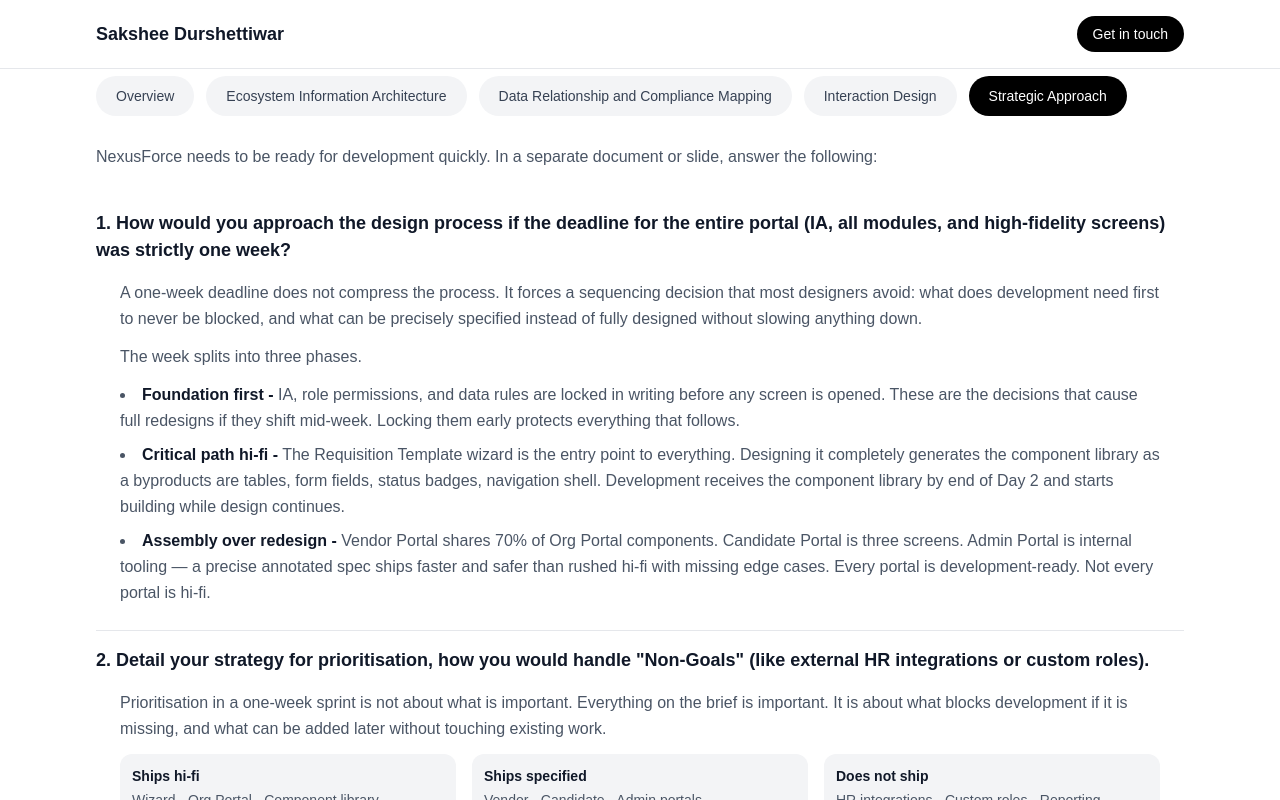
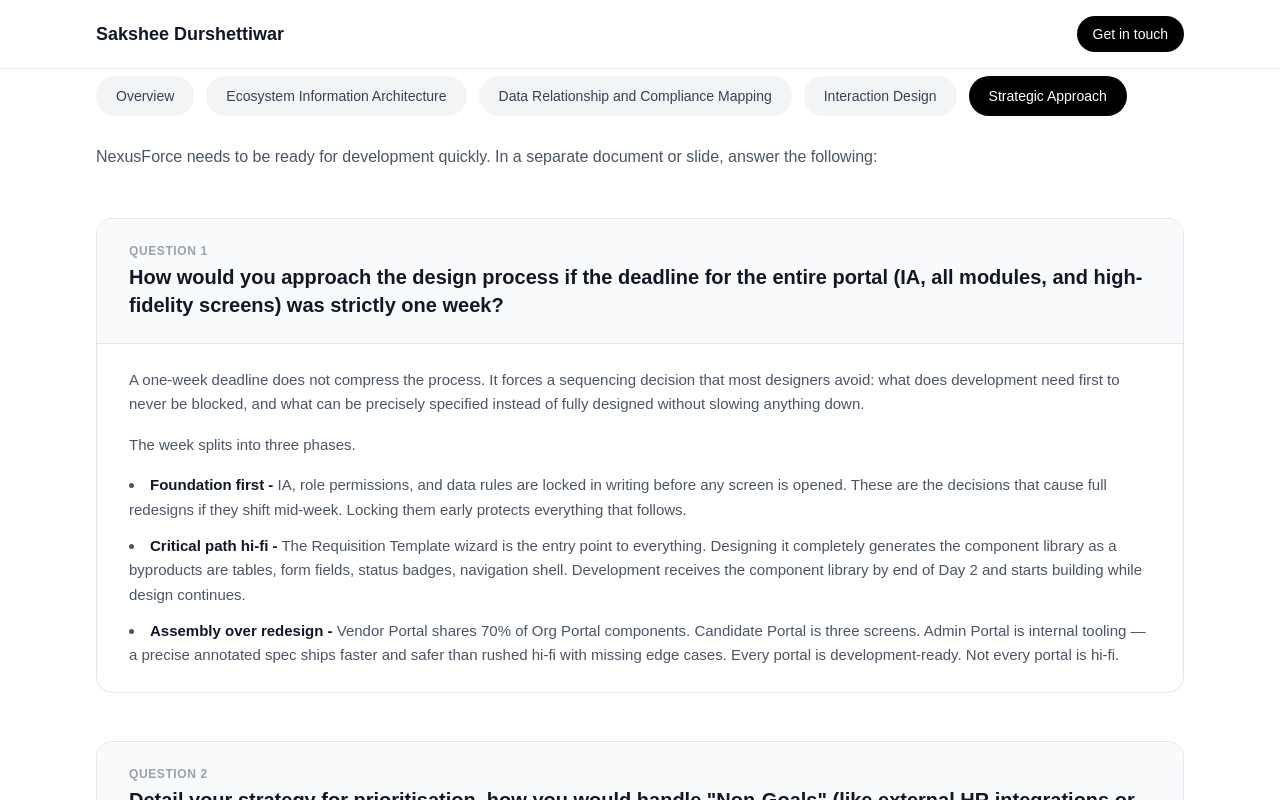
Before and after one commit to saksheedurshettiwar/Heizen, a Next.js app: page / in a window 1280 px wide. Both pictures are taken after a click on the button "Strategic Approach". Shown: the part 320-1120 px from the top of the page. Built offline with nearby package versions, Linux system fonts and the light colour scheme.

Commit message:
Redesign Strategic Approach tab with card-based layout for readability

```diff
--- a/app/page.tsx
+++ b/app/page.tsx
@@ -572,31 +572,43 @@ export default function AccessIQCaseStudy() {
                 <p className="text-gray-600 leading-relaxed mb-6">
                   NexusForce needs to be ready for development quickly. In a separate document or slide, answer the following:
                 </p>
-                <div className="space-y-0">
-                  <h3 className="text-[18px] font-semibold text-gray-900 py-4">1. How would you approach the design process if the deadline for the entire portal (IA, all modules, and high-fidelity screens) was strictly one week?</h3>
-                  <div className="px-6 pb-6 text-gray-600 leading-relaxed space-y-3">
+              </div>
+
+              {/* Q1 */}
+              <div className="border border-gray-200 rounded-2xl overflow-hidden">
+                <div className="px-6 md:px-8 py-6 bg-gray-50 border-b border-gray-200">
+                  <p className="text-xs font-semibold uppercase tracking-wider text-gray-400 mb-1">Question 1</p>
+                  <h3 className="text-xl font-semibold text-gray-900">How would you approach the design process if the deadline for the entire portal (IA, all modules, and high-fidelity screens) was strictly one week?</h3>
+                </div>
+                <div className="px-6 md:px-8 py-6 text-[15px] text-gray-600 leading-relaxed space-y-4">
                   <p>A one-week deadline does not compress the process. It forces a sequencing decision that most designers avoid: what does development need first to never be blocked, and what can be precisely specified instead of fully designed without slowing anything down.</p>
                   <p>The week splits into three phases.</p>
-                    <ul className="space-y-2 mt-3 list-disc list-inside text-gray-600 leading-relaxed">
+                  <ul className="space-y-3 mt-4 list-disc list-inside">
                     <li><span className="font-semibold text-gray-900">Foundation first -</span> IA, role permissions, and data rules are locked in writing before any screen is opened. These are the decisions that cause full redesigns if they shift mid-week. Locking them early protects everything that follows.</li>
                     <li><span className="font-semibold text-gray-900">Critical path hi-fi -</span> The Requisition Template wizard is the entry point to everything. Designing it completely generates the component library as a byproducts are tables, form fields, status badges, navigation shell. Development receives the component library by end of Day 2 and starts building while design continues.</li>
                     <li><span className="font-semibold text-gray-900">Assembly over redesign -</span> Vendor Portal shares 70% of Org Portal components. Candidate Portal is three screens. Admin Portal is internal tooling — a precise annotated spec ships faster and safer than rushed hi-fi with missing edge cases. Every portal is development-ready. Not every portal is hi-fi.</li>
                   </ul>
                 </div>
-                  <div className="h-px bg-gray-200"></div>
-                  <h3 className="text-[18px] font-semibold text-gray-900 py-4">2. Detail your strategy for prioritisation, how you would handle &quot;Non-Goals&quot; (like external HR integrations or custom roles).</h3>
-                  <div className="px-6 pb-6 text-gray-600 leading-relaxed space-y-3">
+              </div>
+
+              {/* Q2 */}
+              <div className="border border-gray-200 rounded-2xl overflow-hidden">
+                <div className="px-6 md:px-8 py-6 bg-gray-50 border-b border-gray-200">
+                  <p className="text-xs font-semibold uppercase tracking-wider text-gray-400 mb-1">Question 2</p>
+                  <h3 className="text-xl font-semibold text-gray-900">Detail your strategy for prioritisation, how you would handle &quot;Non-Goals&quot; (like external HR integrations or custom roles).</h3>
+                </div>
+                <div className="px-6 md:px-8 py-6 text-[15px] text-gray-600 leading-relaxed space-y-4">
                   <p>Prioritisation in a one-week sprint is not about what is important. Everything on the brief is important. It is about what blocks development if it is missing, and what can be added later without touching existing work.</p>
-                    <div className="grid grid-cols-3 gap-4 my-3 text-sm">
-                      <div className="p-3 bg-gray-100 rounded-xl">
+                  <div className="grid grid-cols-3 gap-4 my-4 text-sm">
+                    <div className="p-4 bg-gray-100 rounded-xl">
                       <p className="font-semibold text-gray-900 mb-1">Ships hi-fi</p>
                       <p className="text-gray-600">Wizard · Org Portal · Component library</p>
                     </div>
-                      <div className="p-3 bg-gray-100 rounded-xl">
+                    <div className="p-4 bg-gray-100 rounded-xl">
                       <p className="font-semibold text-gray-900 mb-1">Ships specified</p>
                       <p className="text-gray-600">Vendor · Candidate · Admin portals</p>
                     </div>
-                      <div className="p-3 bg-gray-100 rounded-xl">
+                    <div className="p-4 bg-gray-100 rounded-xl">
                       <p className="font-semibold text-gray-900 mb-1">Does not ship</p>
                       <p className="text-gray-600">HR integrations · Custom roles · Reporting</p>
                     </div>
@@ -604,41 +616,47 @@ export default function AccessIQCaseStudy() {
                   <p>The load-bearing decisions ship hi-fi without negotiation. The Requisition Template wizard, Org Portal core modules, the component library, IA documentation, data rules spec, and the automation trigger map. If any of these are wrong or missing, development builds on an unstable foundation.</p>
                   <p>Vendor, Candidate, and Admin portals ship fully specified and precisely annotated. Not every screen needs to be hi-fi for development to start building it correctly.</p>
                   <p>External HR integrations, custom role builder, full reporting, and invoice dispute handling are out of scope for Phase 1. But they are not ignored. Each gets a stub in the navigation with a Phase 2 label. If a nav item is absent now and added later, development touches navigation code twice. Stubbing it once costs 15 minutes and saves a future sprint.</p>
-                    <p>Non-goals are not failures. They are decisions. The difference between a designer who ran out of time and a designer who made a deliberate call is documentation. Every non-goal is named, reasoned, and written into the handoff before delivery.</p>
+                  <p className="font-medium text-gray-900 mt-4">Non-goals are not failures. They are decisions. The difference between a designer who ran out of time and a designer who made a deliberate call is documentation. Every non-goal is named, reasoned, and written into the handoff before delivery.</p>
                 </div>
-                  <div className="h-px bg-gray-200"></div>
-                  <h3 className="text-[18px] font-semibold text-gray-900 py-4">3. How you would ensure that &quot;Non-Negotiable Automations&quot; (like automatic placement creation upon offer acceptance) are clearly accounted for in the UI.</h3>
-                  <div className="px-6 pb-6 text-gray-600 leading-relaxed space-y-3">
+              </div>
+
+              {/* Q3 */}
+              <div className="border border-gray-200 rounded-2xl overflow-hidden">
+                <div className="px-6 md:px-8 py-6 bg-gray-50 border-b border-gray-200">
+                  <p className="text-xs font-semibold uppercase tracking-wider text-gray-400 mb-1">Question 3</p>
+                  <h3 className="text-xl font-semibold text-gray-900">How you would ensure that &quot;Non-Negotiable Automations&quot; (like automatic placement creation upon offer acceptance) are clearly accounted for in the UI.</h3>
+                </div>
+                <div className="px-6 md:px-8 py-6 text-[15px] text-gray-600 leading-relaxed space-y-4">
                   <p>Automations that fire without a human click are invisible by default. Invisible system actions create confusion, distrust, and support tickets. The design responsibility is to make every automation visible, traceable, and narrated in the UI at the exact moment it fires.</p>
                   <p>Three automations are accounted for in NexusForce. One ships in Phase 1. Two are designed now and built in Phase 2.</p>
-                    <div className="mt-4 space-y-6">
+                  <div className="space-y-4 mt-4">
                     <div>
-                        <p className="font-semibold text-gray-900 mb-3">Phase 1</p>
-                        <div className="bg-gray-100 rounded-xl p-4 text-sm space-y-2 mb-4">
-                          <p><span className="font-medium">Trigger:</span> Candidate accepts an offer</p>
-                          <p><span className="font-medium">Action:</span> Placement record created automatically</p>
+                      <div className="inline-block px-3 py-1 bg-gray-900 text-white text-xs font-semibold rounded-full mb-3">Phase 1</div>
+                      <div className="bg-gray-100 rounded-xl p-5 text-sm space-y-2 mb-4">
+                        <p><span className="font-semibold text-gray-900">Trigger:</span> Candidate accepts an offer</p>
+                        <p><span className="font-semibold text-gray-900">Action:</span> Placement record created automatically</p>
                       </div>
                       <p>The UI narrates this in three places. A toast notification confirms the action in the moment. The placement list surfaces the new record with an AUTO badge so no one wonders where it came from. The audit log records SYSTEM as the actor with a timestamp and the trigger event — not the user, not Operations, the system.</p>
                     </div>
+                    <div className="pt-4 border-t border-gray-200">
+                      <div className="inline-block px-3 py-1 bg-gray-200 text-gray-700 text-xs font-semibold rounded-full mb-3">Phase 2</div>
+                      <div className="bg-gray-100 rounded-xl p-5 text-sm space-y-4">
                         <div>
-                        <p className="font-semibold text-gray-900 mb-3">Phase 2</p>
-                        <div className="bg-gray-100 rounded-xl p-4 text-sm space-y-4">
-                          <div>
-                            <p><span className="font-medium">Trigger:</span> Scheduled activation date arrives</p>
-                            <p><span className="font-medium">Action:</span> Job moves from Scheduled to Active · Vendor notifications fire</p>
+                          <p><span className="font-semibold text-gray-900">Trigger:</span> Scheduled activation date arrives</p>
+                          <p><span className="font-semibold text-gray-900">Action:</span> Job moves from Scheduled to Active · Vendor notifications fire</p>
                         </div>
                         <div className="pt-3 border-t border-gray-200">
-                            <p><span className="font-medium">Trigger:</span> Document approved in candidate wallet</p>
-                            <p><span className="font-medium">Action:</span> Matching compliance items marked Satisfied across all active placements automatically</p>
+                          <p><span className="font-semibold text-gray-900">Trigger:</span> Document approved in candidate wallet</p>
+                          <p><span className="font-semibold text-gray-900">Action:</span> Matching compliance items marked Satisfied across all active placements automatically</p>
                         </div>
                       </div>
                     </div>
                   </div>
                   <p>Both are designed in Phase 1 and flagged in the handoff. Development knows they are coming. The UI surfaces entry points for them before they are built.</p>
-                    <p className="font-semibold text-gray-900 mt-4">The rule across all three: if the system does something without a human click, the UI must explain what happened, why it happened, and when. Silent automations are a design failure, not a development oversight.</p>
+                  <p className="font-medium text-gray-900 mt-4">The rule across all three: if the system does something without a human click, the UI must explain what happened, why it happened, and when. Silent automations are a design failure, not a development oversight.</p>
                 </div>
               </div>
-              </div>
+
             </div>
           )}
         </section>
```
Lines whose indentation alone changed are shown as unchanged.
